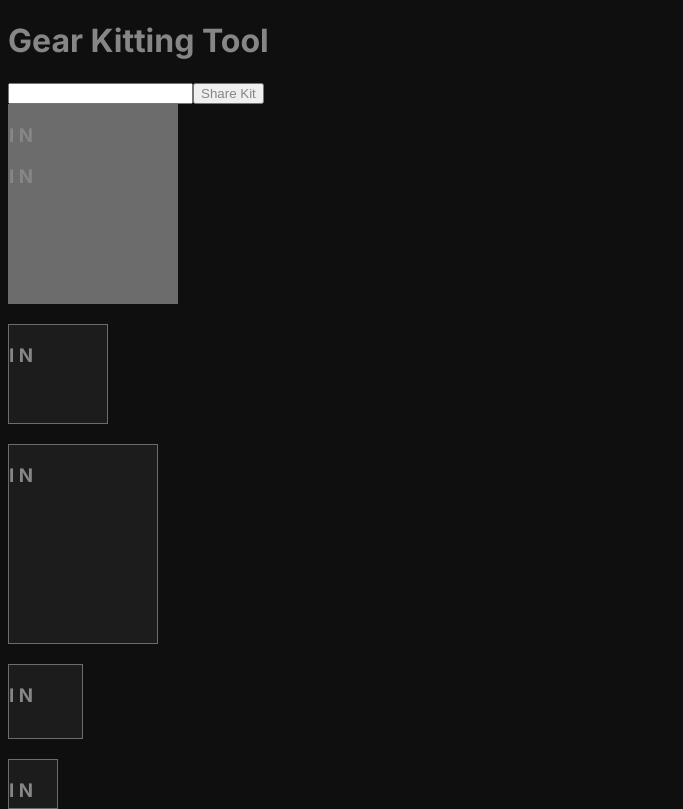
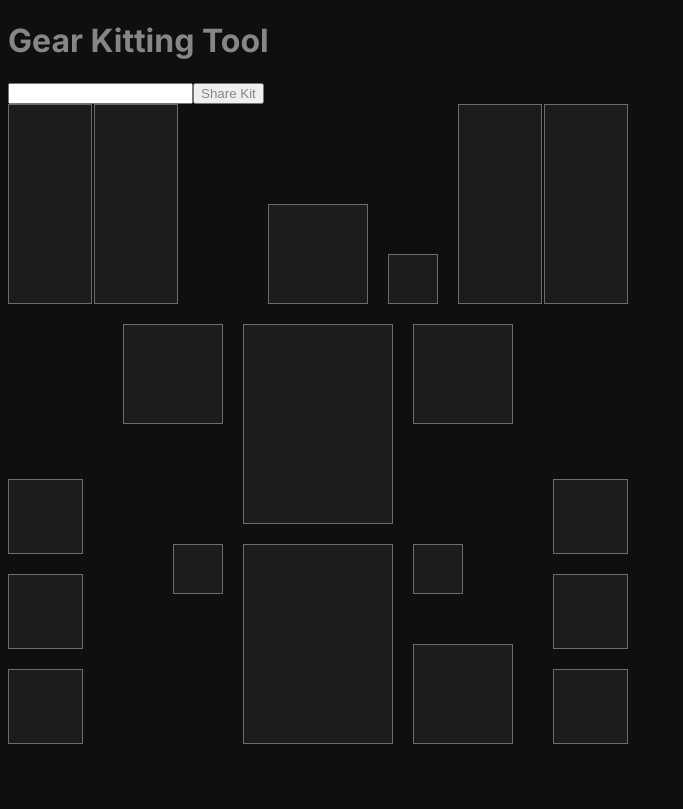
Before and after one commit to justono1/gear-kitting-tool, a Next.js app: page / in a window 1280 px wide. Shown: the whole page, without its empty margins (0-683 px from the left). Built offline with nearby package versions, Linux system fonts and the light colour scheme.

Commit message:
slots and class layout

```diff
--- a/src/app/(app)/page.tsx
+++ b/src/app/(app)/page.tsx
@@ -1,3 +1,4 @@
+import ClassLayout from '@/components/ClassLayout/ClassLayout'
 import Slot from '@/components/Slot/Slot'
 import Link from 'next/link'
 import React from 'react'
@@ -13,15 +14,7 @@
             <button type="submit">Share Kit</button>
           </div>
         </header>
-        <Slot item={{ itemName: 'I N', slot: 'primaryWeapon' }} slotted={true} />
-        <br></br>
-        <Slot item={{ itemName: 'I N', slot: 'head' }} />
-        <br></br>
-        <Slot item={{ itemName: 'I N', slot: 'chest' }} />
-        <br></br>
-        <Slot item={{ itemName: 'I N', slot: 'utility' }} />
-        <br></br>
-        <Slot item={{ itemName: 'I N', slot: 'ring' }} />
+        <ClassLayout />
       </main>
     </>
   )
--- /dev/null
+++ b/src/components/ClassLayout/ClassLayout.module.scss
@@ -0,0 +1,96 @@
+@import '@/scss/variables.scss';
+
+.classLayout {
+  position: relative;
+  width: 620px;
+  height: 704px;
+}
+
+.classSlot {
+  position: absolute;
+}
+
+.primaryWeapon {
+  top: 0;
+  left: 0;
+}
+
+.secondaryWeapon {
+  top: 0;
+  right: 0;
+}
+
+.head {
+  top: 100px;
+  left: 260px;
+}
+
+.necklace {
+  top: 150px;
+  left: 380px;
+}
+
+.hands {
+  top: 220px;
+  left: 115px;
+}
+
+.chest {
+  top: 220px;
+  left: 235px;
+}
+
+.back {
+  top: 220px;
+  left: 405px;
+}
+
+.ring1 {
+  top: 440px;
+  left: 165px;
+}
+
+.legs {
+  top: 440px;
+  left: 235px;
+}
+
+.ring2 {
+  top: 440px;
+  left: 405px;
+}
+
+.feet {
+  top: 540px;
+  left: 405px;
+}
+
+.utility1 {
+  top: 375px;
+  left: 0;
+}
+
+.utility2 {
+  top: 470px;
+  left: 0;
+}
+
+.utility3 {
+  top: 565px;
+  left: 0;
+}
+
+.utility4 {
+  top: 375px;
+  right: 0;
+}
+
+.utility5 {
+  top: 470px;
+  right: 0;
+}
+
+.utility6 {
+  top: 565px;
+  right: 0;
+}
--- /dev/null
+++ b/src/components/ClassLayout/ClassLayout.tsx
@@ -0,0 +1,30 @@
+import DoubleSlot from '../DoubleSlot/DoubleSlot'
+import SingleSlot from '../SingleSlot/SingleSlot'
+import css from './ClassLayout.module.scss'
+import classes from 'classnames'
+
+export default function ClassLayout() {
+  return (
+    <div className={css.classLayout}>
+      <DoubleSlot className={classes([css.classSlot, css.primaryWeapon])} />
+      <DoubleSlot className={classes([css.classSlot, css.secondaryWeapon])} />
+
+      <SingleSlot slotSize={'medium'} className={classes([css.classSlot, css.head])} />
+      <SingleSlot slotSize={'tiny'} className={classes([css.classSlot, css.necklace])} />
+      <SingleSlot slotSize={'medium'} className={classes([css.classSlot, css.hands])} />
+      <SingleSlot slotSize={'large'} className={classes([css.classSlot, css.chest])} />
+      <SingleSlot slotSize={'medium'} className={classes([css.classSlot, css.back])} />
+      <SingleSlot slotSize={'tiny'} className={classes([css.classSlot, css.ring1])} />
+      <SingleSlot slotSize={'large'} className={classes([css.classSlot, css.legs])} />
+      <SingleSlot slotSize={'tiny'} className={classes([css.classSlot, css.ring2])} />
+      <SingleSlot slotSize={'medium'} className={classes([css.classSlot, css.feet])} />
+
+      <SingleSlot slotSize={'small'} className={classes([css.classSlot, css.utility1])} />
+      <SingleSlot slotSize={'small'} className={classes([css.classSlot, css.utility2])} />
+      <SingleSlot slotSize={'small'} className={classes([css.classSlot, css.utility3])} />
+      <SingleSlot slotSize={'small'} className={classes([css.classSlot, css.utility4])} />
+      <SingleSlot slotSize={'small'} className={classes([css.classSlot, css.utility5])} />
+      <SingleSlot slotSize={'small'} className={classes([css.classSlot, css.utility6])} />
+    </div>
+  )
+}
--- /dev/null
+++ b/src/components/DoubleSlot/DoubleSlot.module.scss
@@ -0,0 +1,34 @@
+@import '@/scss/variables.scss';
+
+.slot {
+  background: $color-gray-2;
+  border: 1px solid $color-gray-3;
+  display: flex;
+  align-items: center;
+  justify-content: center;
+  cursor: pointer;
+  &:hover {
+    background: lighten($color-gray-2, 12%);
+  }
+}
+
+.slotted {
+  background: $color-gray-3;
+}
+
+.slotOuter {
+  position: relative;
+  width: 170px;
+  height: 200px;
+  display: flex;
+  justify-content: space-between;
+}
+
+.slotInner {
+  width: 84px;
+  height: 200px;
+}
+
+.sameItem {
+  opacity: 0.3;
+}
--- /dev/null
+++ b/src/components/DoubleSlot/DoubleSlot.tsx
@@ -0,0 +1,47 @@
+import { Item } from 'payload-types'
+import { useMemo } from 'react'
+import classes from 'classnames'
+import css from './DoubleSlot.module.scss'
+
+interface DoubleSlotProps {
+  leftItem?: Partial<Item>
+  rightItem?: Partial<Item>
+  className?: string
+}
+
+export default function DoubleSlot({ leftItem, rightItem, className }: DoubleSlotProps) {
+  const isTwoHanded = useMemo(() => {
+    if (leftItem?.handType === 'twoHanded') {
+      return true
+    }
+    return false
+  }, [leftItem])
+
+  const isLeftSlotted = useMemo(() => {
+    if (leftItem?.itemName) {
+      return true
+    }
+    return false
+  }, [leftItem])
+
+  const isRightItemSlotted = useMemo(() => {
+    if (rightItem?.itemName || isTwoHanded) {
+      return true
+    }
+    return false
+  }, [isTwoHanded, rightItem])
+
+  return (
+    <div className={classes(css.slotOuter, className)}>
+      <div className={classes([css.slot, { [css.slotted]: isLeftSlotted }, css.slotInner])}>
+        {leftItem && leftItem.itemName && <h3>{leftItem.itemName}</h3>}
+      </div>
+
+      <div className={classes([css.slot, { [css.slotted]: isRightItemSlotted }, css.slotInner])}>
+        <h3 className={classes([{ [css.sameItem]: isTwoHanded }])}>
+          {isTwoHanded ? leftItem?.itemName : rightItem?.itemName}
+        </h3>
+      </div>
+    </div>
+  )
+}
--- a/src/components/Slot/Slot.module.scss
+++ b/src/components/SingleSlot/SingleSlot.module.scss
@@ -3,15 +3,17 @@
 .slot {
   background: $color-gray-2;
   border: 1px solid $color-gray-3;
+  display: flex;
+  align-items: center;
+  justify-content: center;
+  cursor: pointer;
+  &:hover {
+    background: lighten($color-gray-2, 12%);
+  }
 }
 
 .slotted {
   background: $color-gray-3;
-}
-
-.largeTwo {
-  width: 170px;
-  height: 200px;
 }
 
 .large {
--- /dev/null
+++ b/src/components/SingleSlot/SingleSlot.tsx
@@ -0,0 +1,28 @@
+import { Item } from 'payload-types'
+import classes from 'classnames'
+import css from './SingleSlot.module.scss'
+import { SlotSize } from '@/utils/determineSlotSize'
+import { ExcludeFromUnion } from '@/utils/typeHelpers'
+import { useMemo } from 'react'
+
+interface SingleSlotProps {
+  item?: Partial<Item>
+  slotSize: ExcludeFromUnion<SlotSize, 'largeTwo'>
+  className?: string
+}
+
+export default function SingleSlot({ item, slotSize, className }: SingleSlotProps) {
+  const isSlotted = useMemo(() => {
+    if (item?.itemName) {
+      return true
+    }
+
+    return false
+  }, [item])
+
+  return (
+    <div className={classes([css.slot, { [css.slotted]: isSlotted }, css[slotSize], className])}>
+      {item?.itemName && <h3>{item.itemName}</h3>}
+    </div>
+  )
+}
--- a/src/components/Slot/Slot.tsx
+++ /dev/null
@@ -1,55 +0,0 @@
-import { Item } from 'payload-types'
-import { useMemo } from 'react'
-import classes from 'classnames'
-import css from './Slot.module.scss'
-
-export type SlotSize = 'largeTwo' | 'large' | 'medium' | 'small' | 'tiny'
-
-interface SlotProps {
-  item: Partial<Item>
-  slotted?: boolean
-}
-
-export default function Slot({ item, slotted }: SlotProps) {
-  const { slot, itemName } = item
-
-  const slotSize: SlotSize = useMemo(() => {
-    switch (slot) {
-      case 'primaryWeapon':
-      case 'secondaryWeapon':
-        return 'largeTwo'
-      case 'chest':
-      case 'legs':
-        return 'large'
-      case 'head':
-      case 'hands':
-      case 'back':
-      case 'feet':
-        return 'medium'
-      case 'utility':
-        return 'small'
-      case 'necklace':
-      case 'ring':
-        return 'tiny'
-      default:
-        return 'medium'
-    }
-  }, [slot])
-
-  return (
-    <div className={classes([css.slot, { [css.slotted]: slotted }, css[slotSize]])}>
-      {slotSize === 'largeTwo' ? <DoubleSlotData item={item} /> : <SingleSlotData item={item} />}
-    </div>
-  )
-}
-
-const SingleSlotData = ({ item }: SlotProps) => <h3>{item.itemName}</h3>
-
-const DoubleSlotData = ({ item }: SlotProps) => {
-  return (
-    <>
-      <h3>{item.itemName}</h3>
-      <h3>{item.itemName}</h3>
-    </>
-  )
-}
--- /dev/null
+++ b/src/utils/determineSlotSize.ts
@@ -0,0 +1,26 @@
+import { Item } from 'payload-types'
+
+export type SlotSize = 'largeTwo' | 'large' | 'medium' | 'small' | 'tiny'
+
+export const determineSlotSize = (itemSlot: Item['slot']): SlotSize => {
+  switch (itemSlot) {
+    case 'primaryWeapon':
+    case 'secondaryWeapon':
+      return 'largeTwo'
+    case 'chest':
+    case 'legs':
+      return 'large'
+    case 'head':
+    case 'hands':
+    case 'back':
+    case 'feet':
+      return 'medium'
+    case 'utility':
+      return 'small'
+    case 'necklace':
+    case 'ring':
+      return 'tiny'
+    default:
+      return 'medium'
+  }
+}
--- /dev/null
+++ b/src/utils/typeHelpers.ts
@@ -0,0 +1,11 @@
+//Make interface property not required
+export type PartialBy<T, K extends keyof T> = Omit<T, K> & Partial<Pick<T, K>>
+
+//Remove property that is not required
+export type Omit<T, K extends keyof T> = Pick<T, Exclude<keyof T, K>>
+
+//Remove required or not required property
+export type RemoveProp<T, K extends keyof T> = Omit<PartialBy<T, K>, K>
+
+// Remove option from union
+export type ExcludeFromUnion<T, U extends string> = T extends U ? never : T
```
